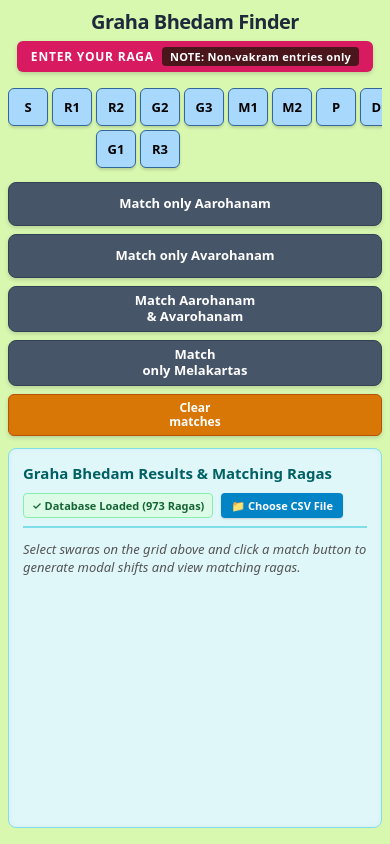
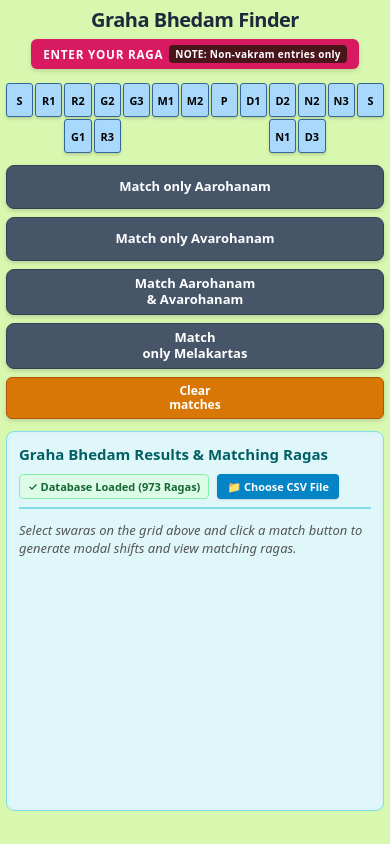
Before and after one commit to Rusty-Stoic/graha-bhedam-finder, a plain HTML site: page index.html in a window 390 px wide. Drawn offline with Linux system fonts and the light colour scheme.

Commit message:
Adjusting for mobile view UI
Adjusted various padding, font sizes, and grid properties for improved layout and responsiveness.

```diff
--- a/index.html
+++ b/index.html
@@ -14,7 +14,7 @@
 
     body {
       background-color: #d8f8b0;
-      padding: 12px;
+      padding: 10px 8px;
       color: #000;
     }
 
@@ -45,18 +45,18 @@
     .banner {
       background-color: #d81b60;
       color: white;
-      padding: 6px 14px;
+      padding: 6px 12px;
       border-radius: 6px;
       box-shadow: 0 2px 4px rgba(0,0,0,0.15);
       display: inline-flex;
       align-items: center;
-      gap: 8px;
+      gap: 6px;
       flex-wrap: wrap;
       justify-content: center;
     }
 
     .banner-text {
-      font-size: clamp(12px, 3vw, 14px);
+      font-size: clamp(11px, 3vw, 13px);
       letter-spacing: 0.8px;
       font-weight: 700;
       text-transform: uppercase;
@@ -65,9 +65,9 @@
     .banner .note-box {
       background-color: #4a151b;
       color: #fff;
-      font-size: 11px;
+      font-size: 10px;
       font-weight: 600;
-      padding: 2px 8px;
+      padding: 2px 6px;
       border-radius: 4px;
       letter-spacing: 0.3px;
     }
@@ -81,24 +81,20 @@
       width: 100%;
     }
 
-    /* Swara Grid with Touch-friendly Scroll */
+    /* 100% Fluid Swara Grid Layout */
     .swara-grid-wrapper {
       width: 100%;
-      overflow-x: auto;
-      display: flex;
-      justify-content: center;
-      padding: 4px 0;
-      -webkit-overflow-scrolling: touch;
-      scrollbar-width: thin;
+      max-width: 650px;
+      margin: 0 auto;
+      padding: 2px 0;
     }
 
     .swara-grid {
       display: grid;
-      grid-template-columns: repeat(13, 40px);
+      grid-template-columns: repeat(13, 1fr);
       grid-template-rows: repeat(2, 38px);
-      gap: 4px;
-      justify-content: center;
-      min-width: 568px; /* Ensures keyboard geometry remains intact on mobile */
+      gap: 3px;
+      width: 100%;
     }
 
     .swara-btn {
@@ -106,7 +102,8 @@
       border: 1px solid #336699;
       color: #000;
       font-weight: 700;
-      font-size: 13px;
+      font-size: clamp(9px, 2.8vw, 13px);
+      padding: 0;
       cursor: pointer;
       display: flex;
       align-items: center;
@@ -114,7 +111,7 @@
       box-shadow: 0 2px 3px rgba(0,0,0,0.15);
       user-select: none;
       transition: all 0.12s ease;
-      border-radius: 6px;
+      border-radius: 4px;
       touch-action: manipulation;
     }
 
@@ -222,7 +219,7 @@
       background-color: #e0f7fa;
       border: 1px solid #80deea;
       min-height: 380px;
-      padding: 14px;
+      padding: 12px;
       box-shadow: inset 0 0 6px rgba(0,0,0,0.04);
       border-radius: 8px;
     }
@@ -383,14 +380,19 @@
       font-size: 13px;
     }
 
-    /* Mobile Layout Optimizations (<= 768px) */
+    /* Mobile Responsive Optimizations (<= 768px) */
     @media (max-width: 768px) {
       body {
-        padding: 8px;
+        padding: 6px;
       }
 
-      .swara-grid-wrapper {
-        justify-content: flex-start;
+      .swara-grid {
+        grid-template-rows: repeat(2, 34px);
+        gap: 2px;
+      }
+
+      .swara-btn {
+        border-radius: 3px;
       }
 
       .action-panel {
```
